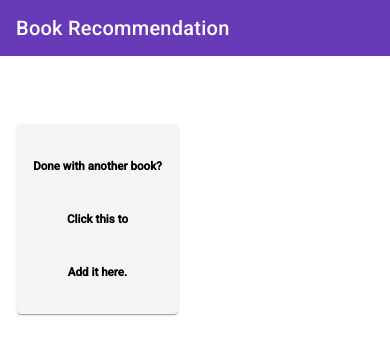
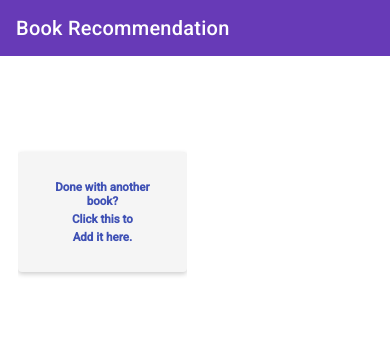
Before and after one commit to geetesh2/book-tracker-app, an Angular app: page /books-read in a window 390 px wide. Shown: the top 354 px of the page. Built offline with nearby package versions, Linux system fonts and the light colour scheme; sample sign-in values are in the browser's storage.

Commit message:
full responsiveness

```diff
--- a/src/app/book-list/book-list.component.css
+++ b/src/app/book-list/book-list.component.css
@@ -1,54 +1,62 @@
 .cards-container {
-  width: 100%;
+  width: 90vw;
+  margin: auto;
   padding: 16px;
   box-sizing: border-box;
-  text-align: left;
-  align-items: normal;
+}
+
+.responsive-grid {
+  display: grid;
+  grid-template-columns: repeat(auto-fit, minmax(220px, 1fr));
+  gap: 16px;
 }
 
 .book-card {
-  width: 100%;
-  height: 100%;
   display: flex;
   flex-direction: column;
   justify-content: space-between;
   align-items: center;
   text-align: center;
-  background-color: #f5f5f5;
-  height: fit-content;
-  width: fit-content;
-  min-height: 20%;
-  min-width: 10vw;
+  padding: 16px;
+  box-shadow: 0 2px 5px rgba(0, 0, 0, 0.2);
+  transition: transform 0.3s ease-in-out;
+  cursor: pointer;
+  background-color: #fff;
+}
+
+.book-card:hover {
+  transform: scale(1.05);
+  box-shadow: 0 4px 10px rgba(0, 0, 0, 0.3);
 }
 
 img {
   max-width: 100%;
   max-height: 150px;
   object-fit: cover;
+  margin-bottom: 12px;
 }
 
 .add-book-card {
   display: flex;
   justify-content: center;
   align-items: center;
-  cursor: pointer;
-  text-align: center;
   background-color: #f5f5f5;
-  height: fit-content;
-  width: fit-content;
+  color: #3f51b5;
+  font-weight: bold;
 }
 
-.add-book-content {
-  display: flex;
-  flex-direction: column;
-  justify-content: center;
-  align-items: center;
-  height: 100%;
+.add-book-card:hover {
+  background-color: #e0e0e0;
 }
 
+.add-book-content h5 {
+  margin: 4px 0;
+}
+
+/* Responsive Grid Styles */
 @media (max-width: 1200px) {
   .cards-container {
-    padding: 8px;
+    width: 95vw;
   }
 }
 
@@ -59,7 +67,16 @@ img {
 }
 
 @media (max-width: 600px) {
-  .add-book-content {
+  .cards-container {
+    padding: 8px;
+  }
+
+  .book-card {
+    padding: 8px;
     font-size: 14px;
   }
+
+  img {
+    max-height: 100px;
+  }
 }
--- a/src/app/book-recommendations/book-recommendations.component.css
+++ b/src/app/book-recommendations/book-recommendations.component.css
@@ -1,54 +1,59 @@
-table {
+.cards-container {
+  width: 90vw;
+  margin: auto;
+  padding: 16px;
+  box-sizing: border-box;
+}
+
+.book-card {
+  display: flex;
+  flex-direction: column;
+  justify-content: space-between;
+  align-items: center;
+  text-align: center;
+  padding: 8px;
+  box-shadow: 0 2px 5px rgba(0, 0, 0, 0.2);
+  transition: transform 0.3s ease-in-out;
+}
+
+.book-card:hover {
+  transform: scale(1.05);
+}
+
+img {
+  max-width: 100%;
+  max-height: 150px;
+  object-fit: cover;
+  margin-bottom: 8px;
+}
+
+/* Responsive Grid Styles */
+@media (max-width: 1200px) {
+  .cards-container {
     width: 100%;
   }
+}
 
-  section {
-    display: table;
+@media (max-width: 900px) {
+  .book-card {
+    padding: 4px;
   }
 
-  .example-label {
-    display: table-cell;
-    font-size: 14px;
-    margin-left: 8px;
-    min-width: 120px;
+  img {
+    max-height: 120px;
   }
+}
 
-  .example-button-row {
-    display: table-cell;
-    max-width: 600px;
-  }
-
-  .example-button-row .mat-mdc-button-base {
-    margin: 8px 8px 8px 0;
-  }
-
-  .example-flex-container {
-    display: flex;
-    justify-content: space-between;
-    flex-wrap: wrap;
-  }
-
-  .example-button-container {
-    display: flex;
-    justify-content: center;
-    width: 120px;
-  }
-
+@media (max-width: 600px) {
   .cards-container {
-    height: fit-content;
-    width: 90vw;
-    margin: auto;
+    padding: 8px;
   }
 
   .book-card {
-    width: fit-content;
-    max-width: 320px;
-    display: flex;
-    margin: auto;
-    align-items: center;
+    font-size: 14px;
   }
 
-  img{
-    width: 140px;
-    height: 150px;
+  img {
+    max-height: 100px;
   }
+}
--- a/src/app/book-recommendations/book-recommendations.component.html
+++ b/src/app/book-recommendations/book-recommendations.component.html
@@ -1,6 +1,9 @@
-
 <div class="cards-container">
-      <mat-grid-list cols="5" rowHeight="1:1" gutterSize="16px">
+  <mat-grid-list
+    [cols]="gridCols"
+    rowHeight="1:1.2"
+    gutterSize="16px"
+  >
     <mat-grid-tile *ngFor="let book of dataSource">
       <mat-card class="book-card">
         <mat-card-header>
--- a/src/app/book-recommendations/book-recommendations.component.ts
+++ b/src/app/book-recommendations/book-recommendations.component.ts
@@ -1,4 +1,4 @@
-import { Component, OnInit } from '@angular/core';
+import { Component, HostListener, OnInit } from '@angular/core';
 import { book } from '../models/book.model';
 import { BookService } from '../services/book.service';
 import { MatTableModule } from '@angular/material/table';
@@ -33,12 +33,17 @@ export class BookRecommendationsComponent implements OnInit {
   displayedColumns: string[] = ['position', 'name', 'author'];
   dataSource: book[] = [];
   isForm = false;
+  gridCols: number = 5; // Default number of columns
 
   constructor(private bookService: BookService) {}
 
+
+
   ngOnInit(): void {
     this.fetchRecommendations();
+    this.adjustGridCols();
   }
+
 
   fetchRecommendations() {
     this.bookService.getBooksRecommendations().subscribe(
@@ -64,4 +69,19 @@ export class BookRecommendationsComponent implements OnInit {
     this.bookService.addBook(newBook);
     this.toggleDisplay();
   }
+
+  @HostListener('window:resize')
+  adjustGridCols(): void {
+    const screenWidth = window.innerWidth;
+
+    if (screenWidth >= 1200) {
+      this.gridCols = 5; // Large screens
+    } else if (screenWidth >= 900) {
+      this.gridCols = 3; // Medium screens
+    } else if (screenWidth >= 600) {
+      this.gridCols = 2; // Small screens
+    } else {
+      this.gridCols = 1; // Extra small screens
+    }
+  }
 }
```
Lines whose indentation alone changed are shown as unchanged.
